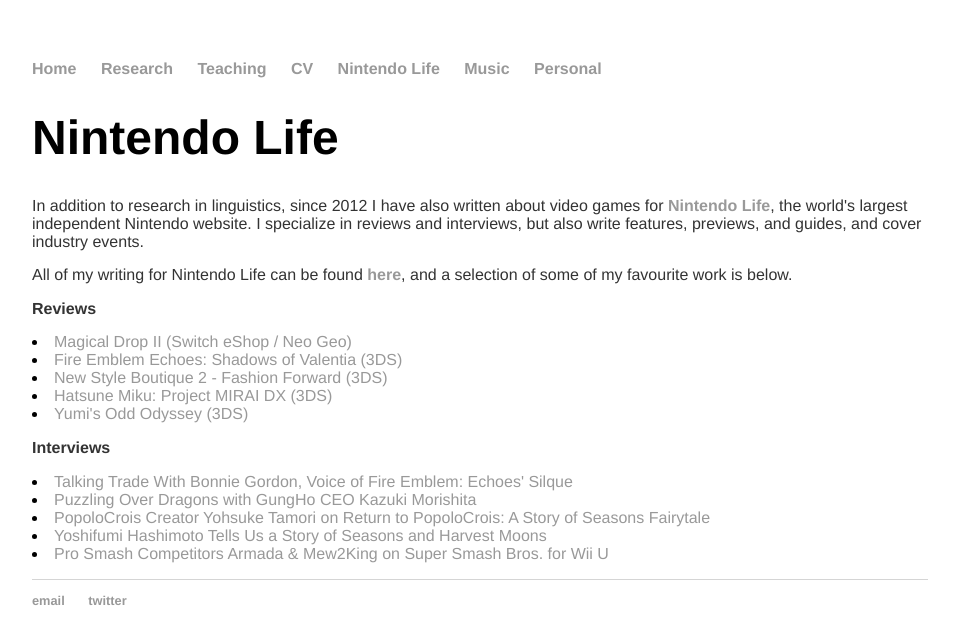
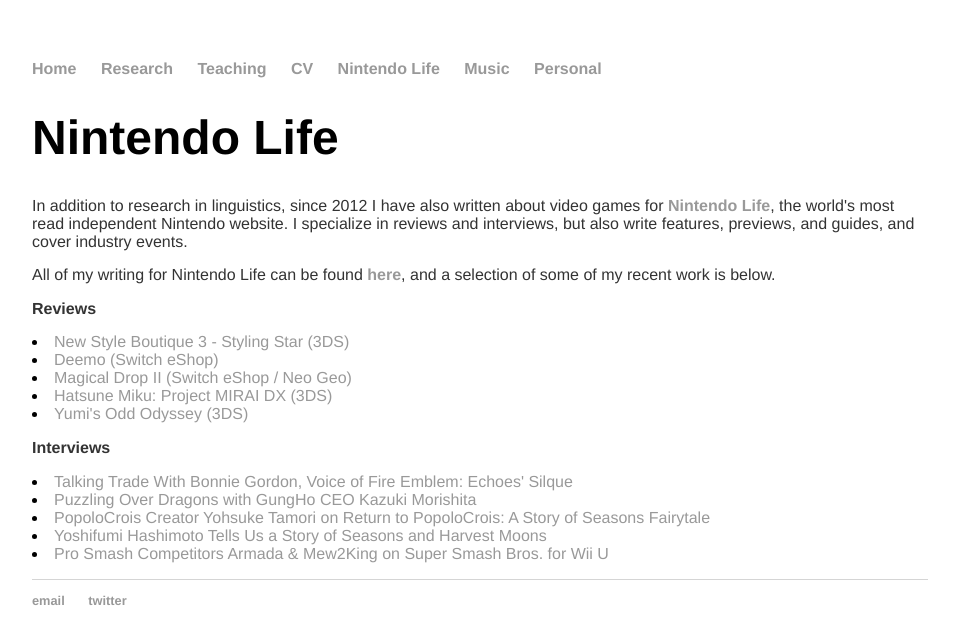
Before and after one commit to morgansleeper/morgansleeper.github.io, a Jekyll site: the page built from nintendolife/index.html, in a window 1280 px wide. Shown: the top 644 px of the page, without its empty margins (160-1119 px from the left). Built offline with Jekyll 4.4.1, drawn with Linux system fonts in a browser that asks for light colours.

Commit message:
Update index.html

```diff
--- a/nintendolife/index.html
+++ b/nintendolife/index.html
@@ -4,16 +4,16 @@
 ---
 <h1>Nintendo Life</h1>
 <p>In addition to research in linguistics, since 2012 I have also written about video games for <a href = http://www.nintendolife.com><b>Nintendo Life</b></a>,
-  the world's largest independent Nintendo website. I specialize in reviews and interviews, but also write features, previews,
+  the world's most read independent Nintendo website. I specialize in reviews and interviews, but also write features, previews,
   and guides, and cover industry events.</p>
 <p>All of my writing for Nintendo Life can be found
-  <a href = http://www.nintendolife.com/staff/morgan-sleeper><b>here</b></a>, and a selection of some of my favourite work is below.</p>
+  <a href = http://www.nintendolife.com/staff/morgan-sleeper><b>here</b></a>, and a selection of some of my recent work is below.</p>
 
 <p><b>Reviews</b></p>
- <li><a href = http://www.nintendolife.com/reviews/switch-eshop/magical_drop_ii_neogeo>Magical Drop II (Switch eShop / Neo Geo)</a></li>
-<li><a href = http://www.nintendolife.com/reviews/3ds/fire_emblem_echoes_shadows_of_valentia>Fire Emblem Echoes: Shadows of Valentia (3DS)</a></li>
- <li><a href = http://www.nintendolife.com/reviews/3ds/nintendo_presents_new_style_boutique_2_-_fashion_forward>New Style Boutique 2 -
-   Fashion Forward (3DS)</a></li>
+<li><a href = http://www.nintendolife.com/reviews/3ds/nintendo_presents_new_style_boutique_3_-_styling_star>New Style Boutique 3 -
+   Styling Star (3DS)</a></li>
+<li><a href = http://www.nintendolife.com/reviews/switch-eshop/deemo>Deemo (Switch eShop)</a></li>
+<li><a href = http://www.nintendolife.com/reviews/switch-eshop/magical_drop_ii_neogeo>Magical Drop II (Switch eShop / Neo Geo)</a></li>
  <li><a href = http://www.nintendolife.com/reviews/3ds/hatsune_miku_project_mirai_dx>Hatsune Miku: Project MIRAI DX (3DS)</a></li>
 <li><a href = http://www.nintendolife.com/reviews/3ds-eshop/yumis_odd_odyssey>Yumi's Odd Odyssey (3DS)</a></li>
 
```
